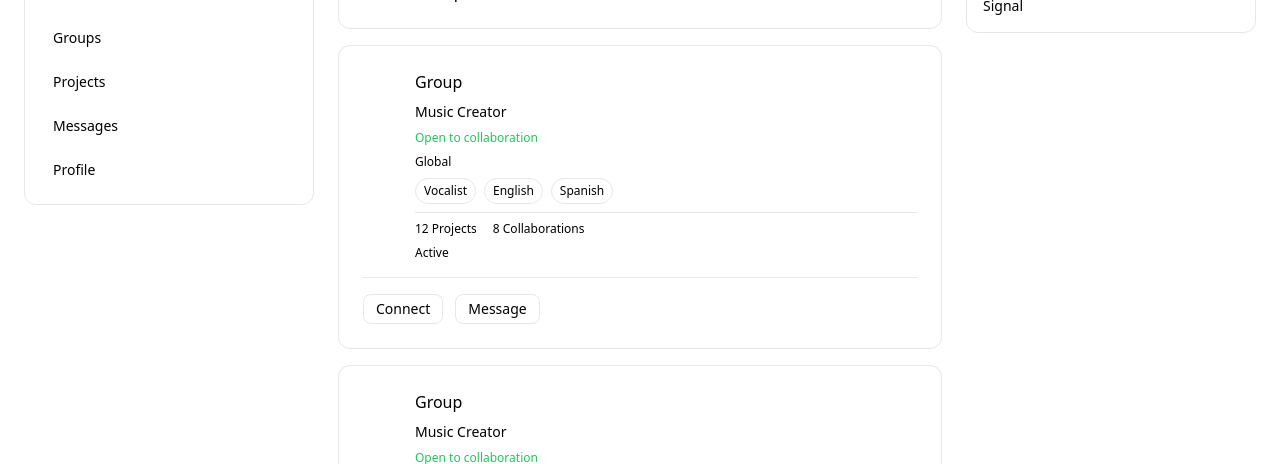
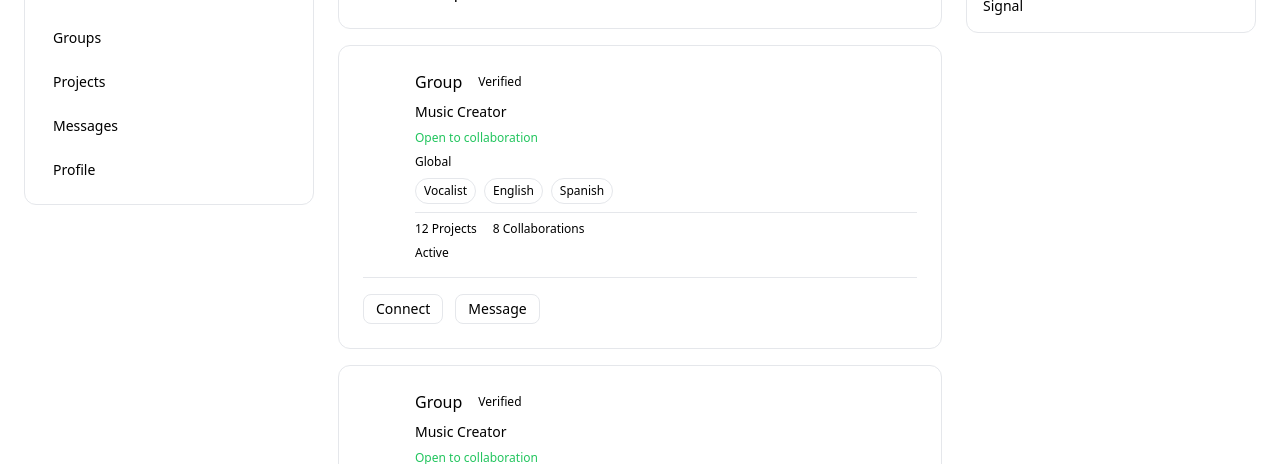
Before and after one commit to AMUZIM/amuzim-web, a Next.js app: page /network/groups in a window 1280 px wide. Shown: the part 222-686 px from the top of the page. Built offline with nearby package versions, Linux system fonts and the light colour scheme.

Commit message:
feat(network): add badge to network item

```diff
--- a/src/components/network/NetworkItem.tsx
+++ b/src/components/network/NetworkItem.tsx
@@ -11,6 +11,7 @@ import NetworkStatus from "./NetworkStatus";
 import NetworkLocation from "./NetworkLocation";
 import NetworkStats from "./NetworkStats";
 import NetworkDivider from "./NetworkDivider";
+import NetworkBadge from "./NetworkBadge";
 
 export default function NetworkItem({
   children,
@@ -25,9 +26,15 @@ export default function NetworkItem({
 
         <div className="flex-1 space-y-2">
 
-          <NetworkTitle>
-            {children}
-          </NetworkTitle>
+          <div className="flex items-center gap-2">
+            <NetworkTitle>
+              {children}
+            </NetworkTitle>
+
+            <NetworkBadge>
+              Verified
+            </NetworkBadge>
+          </div>
 
           <NetworkSubtitle>
             Music Creator
```
